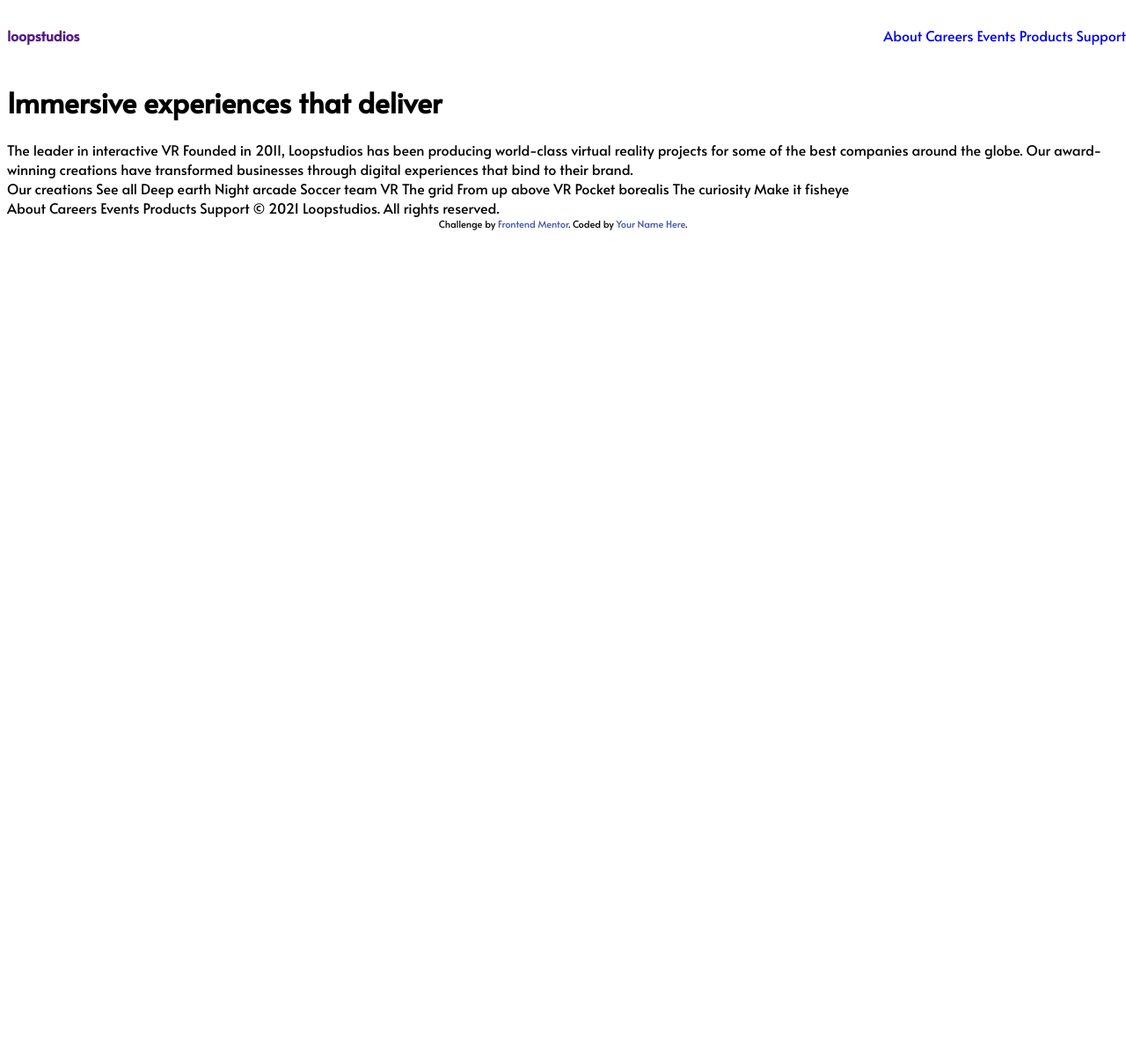
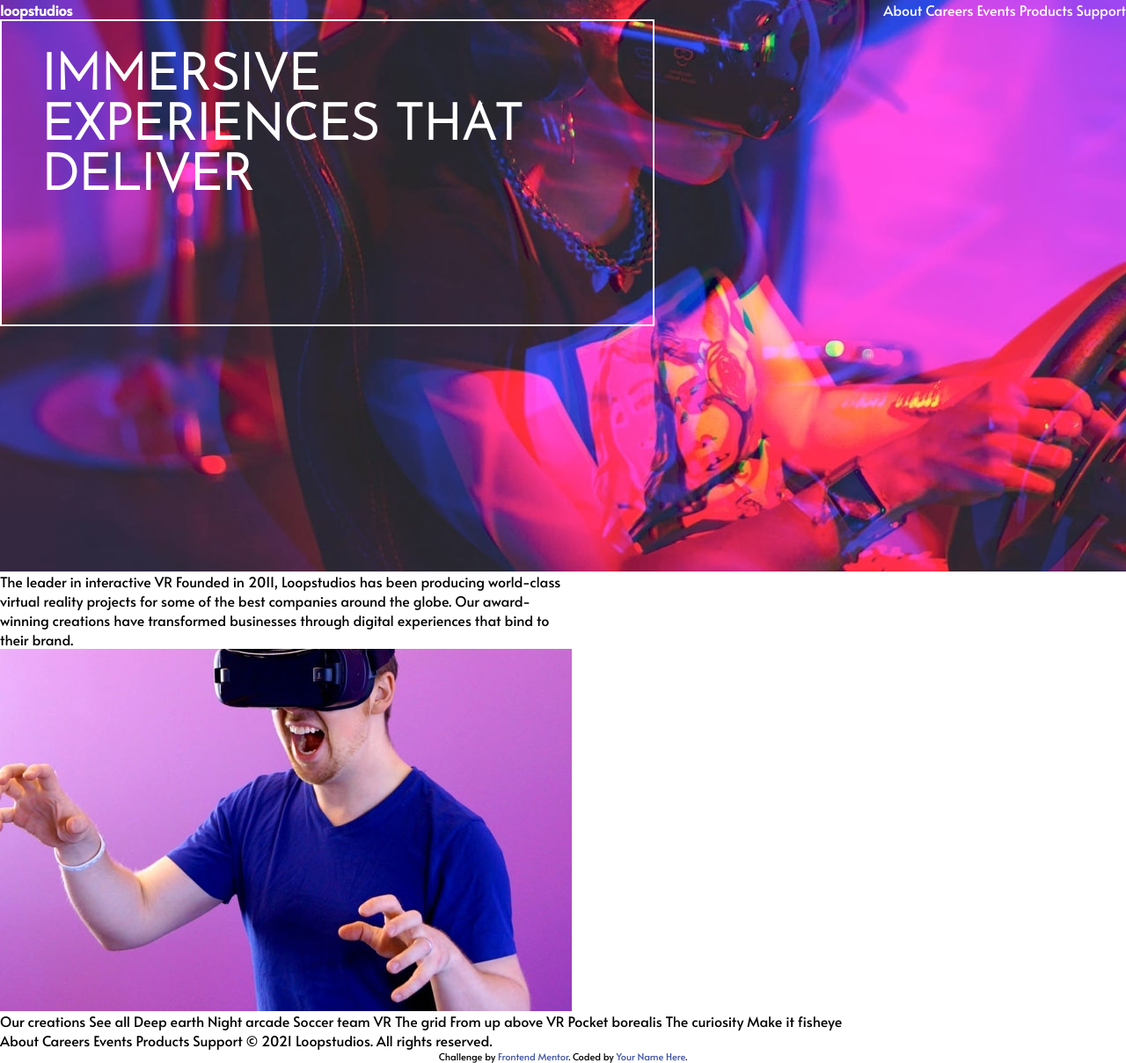
Before and after one commit to jim9112/front-end-mentor-loopstudios, a plain HTML site: page index.html in a window 1280 px wide. Shown: the whole page at 88% size. Before the commit the page ends 800 px from the top, so only its background shows below. Drawn offline with Linux system fonts and the light colour scheme.

Commit message:
move images around

```diff
--- a/index.html
+++ b/index.html
@@ -10,6 +10,7 @@
   <link rel="stylesheet" href="style.css">
   <link rel="preconnect" href="https://fonts.gstatic.com">
   <link href="https://fonts.googleapis.com/css2?family=Alata&display=swap" rel="stylesheet">
+  <link href="https://fonts.googleapis.com/css2?family=Josefin+Sans:wght@300&display=swap" rel="stylesheet">
   <!-- Feel free to remove these styles or customise in your own stylesheet 👍 -->
   <style>
     .attribution { font-size: 11px; text-align: center; }
@@ -30,21 +31,25 @@
       </div>
     </nav>
 
-    <div>
+    <div class="hero">
       <h1>
-        Immersive experiences that deliver
+        IMMERSIVE EXPERIENCES THAT DELIVER
       </h1>
     </div>
   </header>
 
 <section class="headline">
-  <div>
-    The leader in interactive VR
+  <!-- <img src="./images/desktop/image-interactive.jpg" alt="peron with v r goggles"> -->
+  <div class="description">
+    <div class="description-text">
+      The leader in interactive VR
 
-    Founded in 2011, Loopstudios has been producing world-class virtual reality
-    projects for some of the best companies around the globe. Our award-winning
-    creations have transformed businesses through digital experiences that bind
-    to their brand.
+      Founded in 2011, Loopstudios has been producing world-class virtual reality
+      projects for some of the best companies around the globe. Our award-winning
+      creations have transformed businesses through digital experiences that bind
+      to their brand.
+    </div>
+
   </div>
 </section>
 <section class="portfolio">
--- a/style.css
+++ b/style.css
@@ -4,6 +4,10 @@
     --dark-gray: hsl(0, 0%, 55%);
     --very-dark-gray: hsl(0, 0%, 41%);
   }
+* {
+    padding: 0;
+    margin: 0;
+}
 a {
     text-decoration: none;
 }
@@ -11,9 +15,47 @@ body {
     font-family: 'Alata', sans-serif;
     font-size: 100%;
 }
+header {
+    background: no-repeat url('./images/desktop/image-hero.jpg');
+    height: 650px;
+}
 nav {
     display: flex;
     align-items: center;
+}
+nav a {
+    color: var(--white);
+}
+.description {
+    background: no-repeat url('./images/desktop/image-interactive.jpg');
+    position: relative;
+    max-width: 650px;
+    max-height: 500px;
+    /* margin: 160px; */
+    object-fit: cover;
+}
+.description-text {
+    background: var(--white);
+    max-width: 650px;
+    max-height: 500px;
+    /* transform: translate(500px, 10px) */
+    /* position: absolute; */
+}
+.headline {
+    display: grid;
+    grid-template-columns: 1fr;
+    grid-template-rows: 500px;
+}
+.hero {
+    padding: 35px 45px ;
+    font-family: 'Josefin Sans', sans-serif;
+    color: var(--white);
+    border: 2px solid var(--white);
+    width: 650px;
+    height: 275px;
+}
+.hero h1 {
+    font-size: 57px;
 }
 .nav {
     position: absolute;
```
